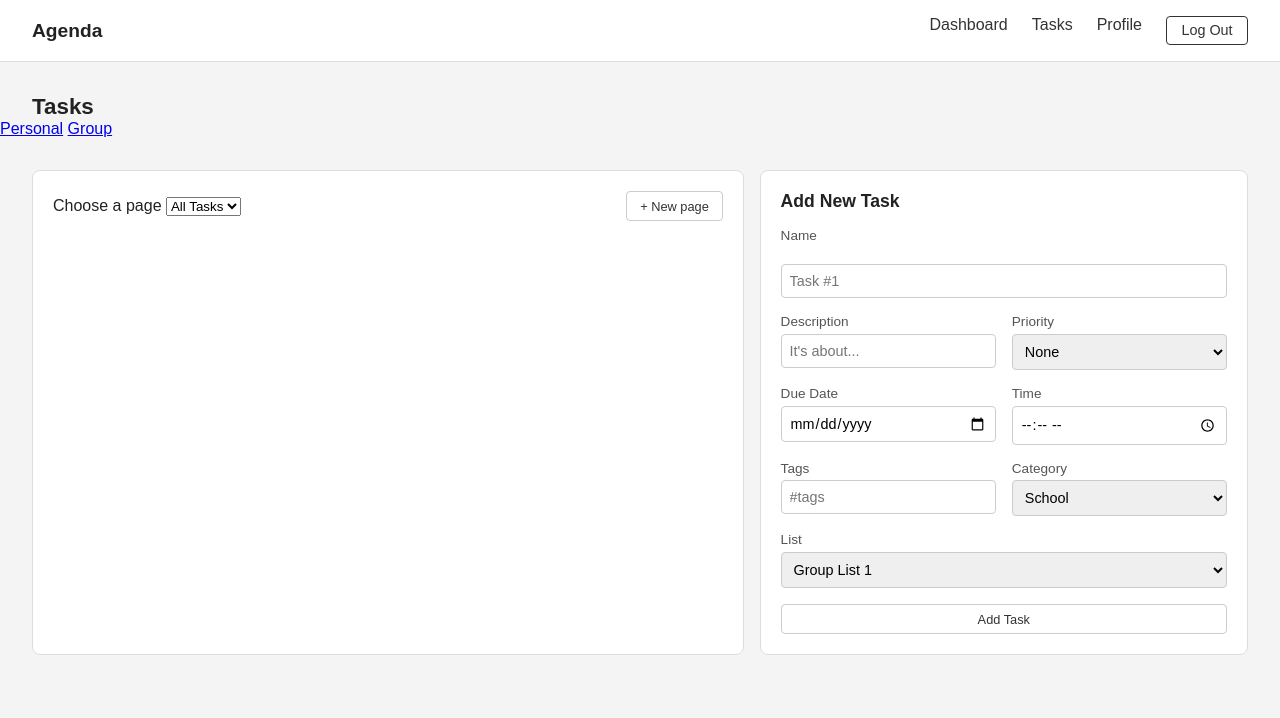
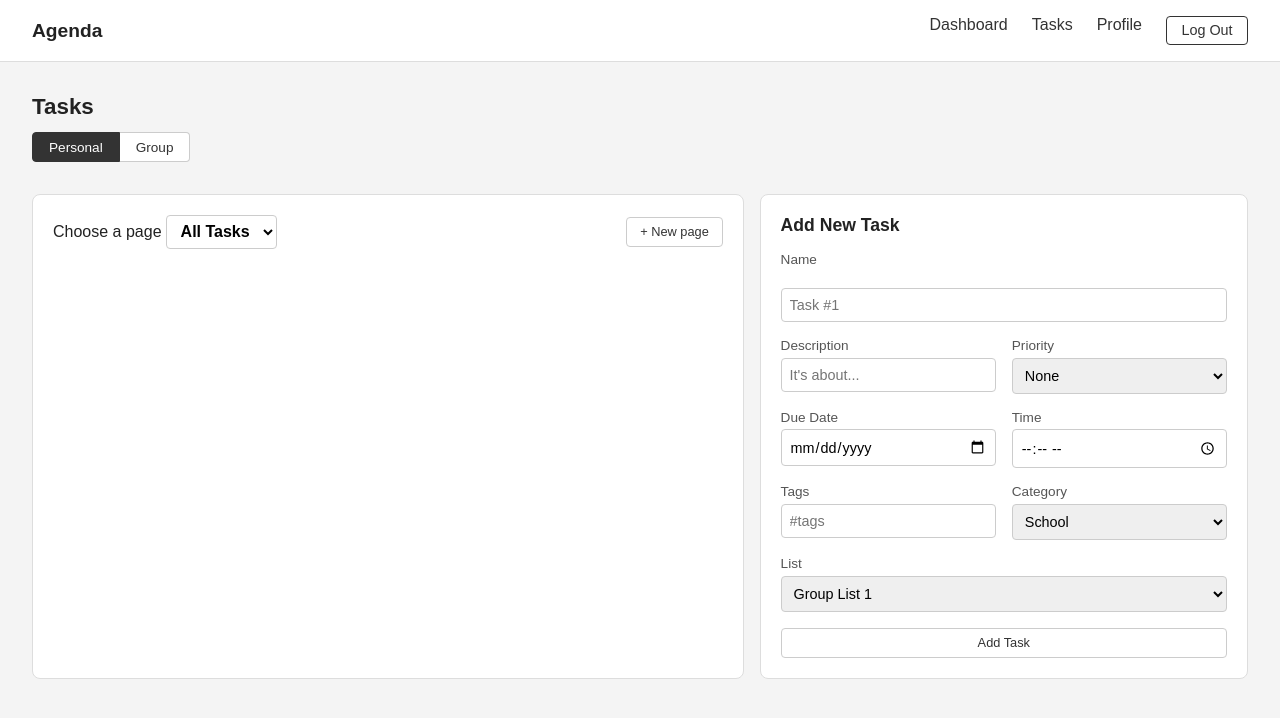
Before and after one commit to strg-ze/cmsc128-Lab1_CRUD_tipon, a Flask app: page /tasks in a window 1280 px wide. Shown: the top 718 px of the page. Run offline with Flask 3, Linux system fonts and the light colour scheme; the visitor is signed in with stand-in values (Sample User, id 1); data that the repository does not hold is empty.

Commit message:
ux: add style to updated task page

```diff
--- a/static/css/style.css
+++ b/static/css/style.css
@@ -518,3 +518,87 @@ body{
     line-height: 1;
     cursor: pointer;
 }
+
+/* ---------- tasks page: mode toggle + list picker ---------- */
+.mode-toggle {
+    display: flex;
+    padding: 0.75rem 2rem 0;
+}
+
+.mode-btn {
+    padding: 0.4rem 1rem;
+    border: 1px solid #ccc;
+    background-color: #fff;
+    color: #333;
+    font-size: 0.85rem;
+    text-decoration: none;
+}
+.mode-btn:first-child { border-radius: 4px 0 0 4px; }
+.mode-btn:last-child  { border-radius: 0 4px 4px 0; border-left: none; }
+.mode-btn.is-active   { background-color: #333; color: #fff; border-color: #333; }
+
+.list-picker select {
+    padding: 0.4rem 0.6rem;
+    border: 1px solid #ccc;
+    border-radius: 4px;
+    background-color: #fff;
+    font-family: inherit;
+    font-size: 1rem;
+    font-weight: bold;
+}
+
+.task-meta {
+    font-size: 0.75rem;
+    color: #999;
+}
+
+.visually-hidden {                 /* hidden on screen, still read by screen readers */
+    position: absolute;
+    width: 1px;
+    height: 1px;
+    overflow: hidden;
+    clip: rect(0 0 0 0);
+}
+
+/* ---------- modals ---------- */
+.modal {
+    margin: auto;
+    width: min(92vw, 26rem);
+    padding: 1.5rem;
+    border: 1px solid #ddd;
+    border-radius: 8px;
+}
+.modal::backdrop { background-color: rgba(0, 0, 0, 0.4); }
+
+.modal h2 { margin-bottom: 1rem; font-size: 1.1rem; }
+.modal h3 { margin-bottom: 0.5rem; font-size: 0.95rem; }
+
+.modal label {
+    display: block;
+    margin-bottom: 0.3rem;
+    font-size: 0.85rem;
+    color: #555;
+}
+
+.modal input {
+    width: 100%;
+    margin-bottom: 1rem;
+    padding: 0.5rem;
+    border: 1px solid #ccc;
+    border-radius: 4px;
+    font-family: inherit;
+    font-size: 0.9rem;
+}
+
+.modal hr { margin: 1rem 0; border: none; border-top: 1px solid #eee; }
+
+.modal-actions { display: flex; justify-content: flex-end; gap: 0.5rem; }
+
+.member-list { margin-bottom: 1rem; list-style: none; }
+.member-list li {
+    display: flex;
+    justify-content: space-between;
+    align-items: center;
+    padding: 0.5rem 0;
+    border-bottom: 1px solid #eee;
+}
```
